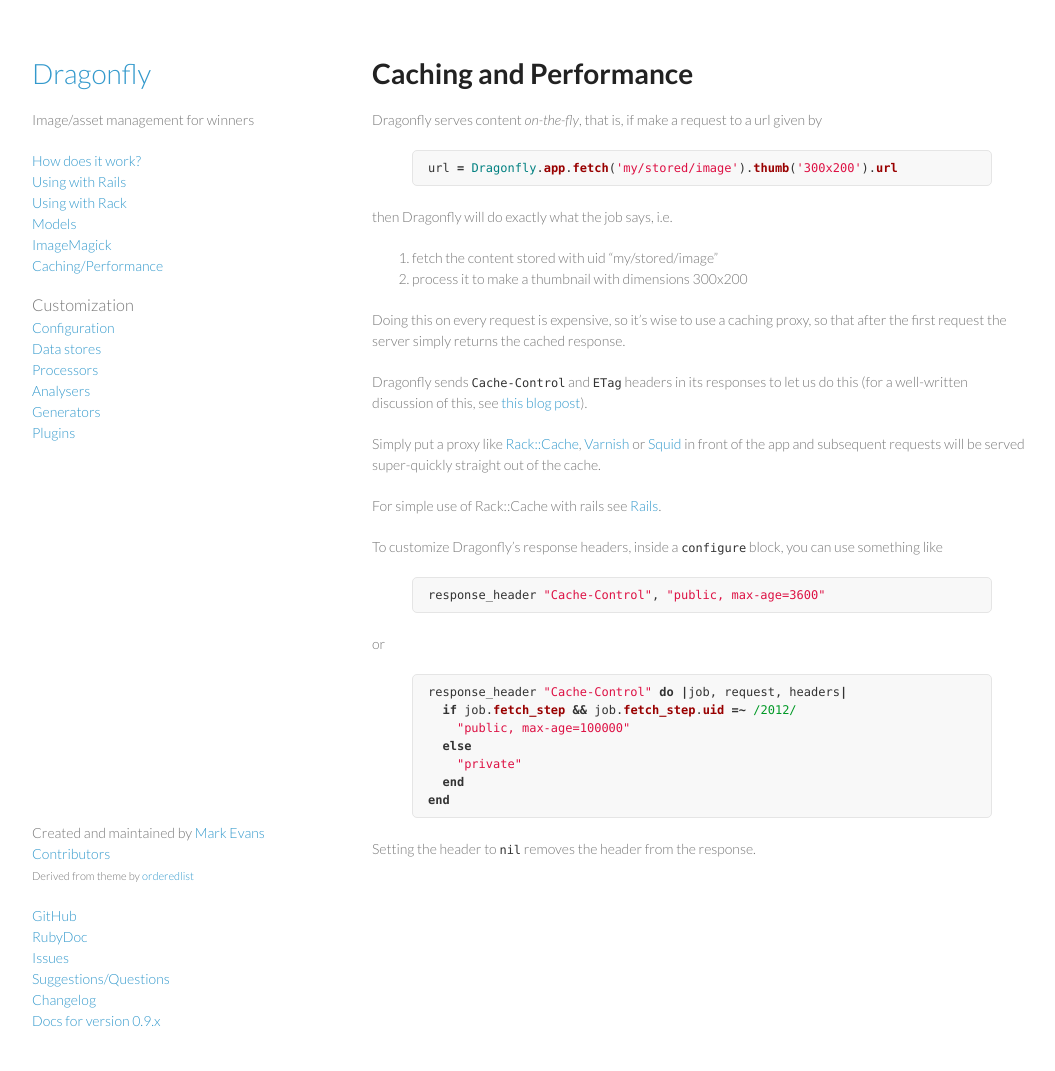
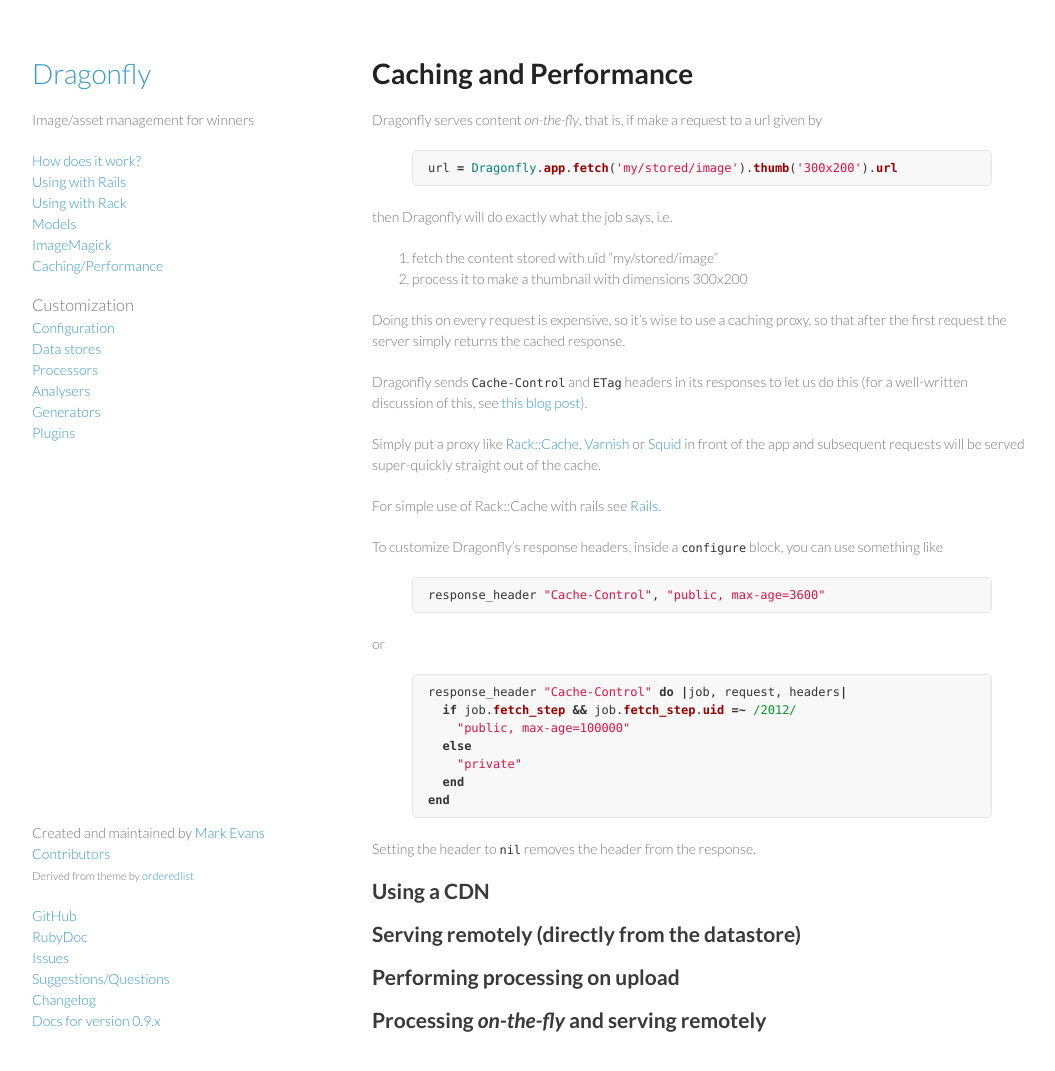
Before and after one commit to brendon/dragonfly-docs, a Jekyll site: the page built from _posts/0000-01-06-cache.md, in a window 1280 px wide and 1101 px high. Shown: the top 1071 px of the window, without its empty margins (108-1163 px from the left). Built offline with Jekyll 4.4.1, drawn with Linux system fonts in a browser that asks for light colours; Markdown is read by kramdown in place of the engine named in the settings.

Commit message:
placeholders for shizzle

```diff
--- a/_posts/0000-01-06-cache.md
+++ b/_posts/0000-01-06-cache.md
@@ -43,3 +43,11 @@ end
 {% endhighlight %}
 
 Setting the header to `nil` removes the header from the response.
+
+## Using a CDN
+
+## Serving remotely (directly from the datastore)
+
+## Performing processing on upload
+
+## Processing *on-the-fly* and serving remotely
```
